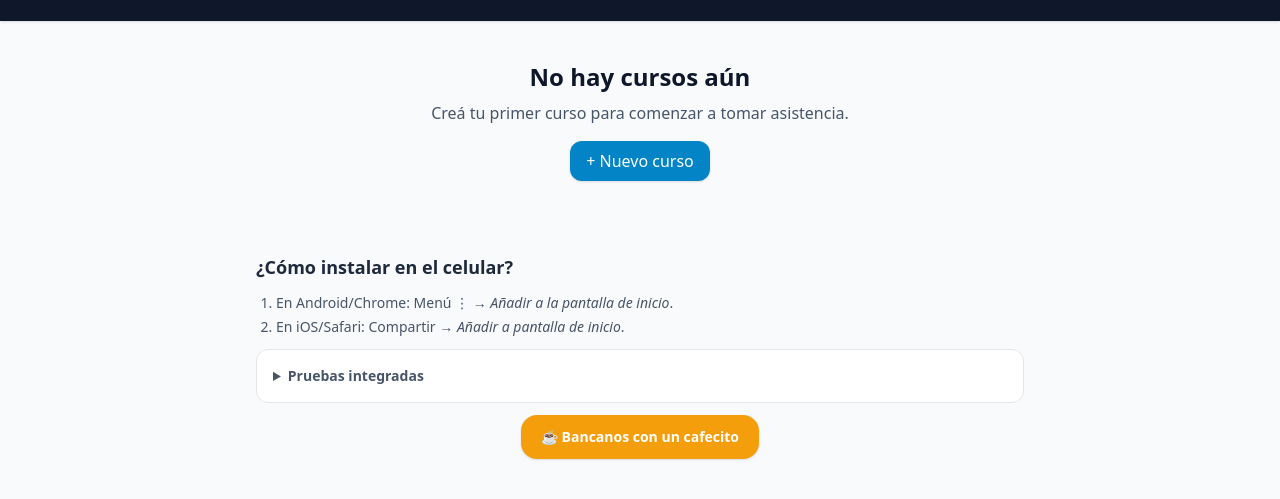
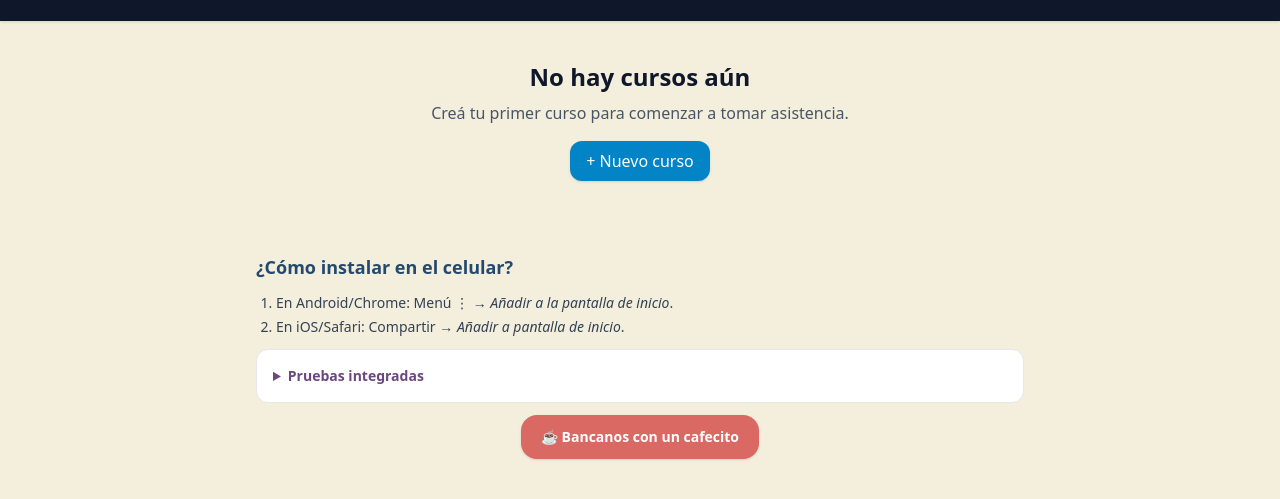
Before and after one commit to DocentesBrown/Asistenciometro, a plain HTML site: page index.html in a window 1280 px wide. Shown: the part 87-586 px from the top of the page. Drawn offline with nearby package versions, Linux system fonts and the light colour scheme.

Commit message:
Update index.html

```diff
--- a/index.html
+++ b/index.html
@@ -5,49 +5,56 @@
     <meta name="viewport" content="width=device-width, initial-scale=1" />
     <title>Asistencia de Estudiantes</title>
 
-    <!-- Tailwind (estilos rápidos) -->
+    <!-- Tailwind -->
     <script src="https://cdn.tailwindcss.com"></script>
 
     <!-- Manifest -->
     <link rel="manifest" href="manifest.json" />
-    <meta name="theme-color" content="#0ea5e9" />
+    <meta name="theme-color" content="#24496e" />
+    <!-- SheetJS para .xlsx -->
+    <script src="https://cdn.jsdelivr.net/npm/xlsx@0.18.5/dist/xlsx.full.min.js" crossorigin></script>
 
-    <!-- SheetJS para exportar a .xlsx -->
-    <script src="https://cdn.jsdelivr.net/npm/xlsx@0.18.5/dist/xlsx.full.min.js" crossorigin></script>
+    <style>
+      :root{
+        --azul:#24496e;   /* header / primario */
+        --crema:#f3efdc;  /* fondo */
+        --violeta:#6c467e;/* acentos */
+        --salmon:#da6863; /* CTA cafecito */
+      }
+    </style>
   </head>
-  <body class="min-h-dvh bg-slate-50 text-slate-900">
+  <body class="min-h-dvh text-slate-900" style="background:var(--crema);">
     <div id="root"></div>
 
     <!-- React 18 + ReactDOM UMD (sin JSX) -->
     <script src="https://unpkg.com/react@18/umd/react.production.min.js" crossorigin></script>
     <script src="https://unpkg.com/react-dom@18/umd/react-dom.production.min.js" crossorigin></script>
 
-    <!-- App (sin JSX / sin Babel) -->
     <script src="app.js"></script>
 
-    <!-- Registro del Service Worker -->
     <script>
       if ('serviceWorker' in navigator) {
-        navigator.serviceWorker.register('./sw.js').catch(() => {});
+        navigator.serviceWorker.register('./sw.js').catch(()=>{});
       }
     </script>
 
-    <footer id="ayuda" class="p-6 md:p-8 text-sm text-slate-600">
+    <footer id="ayuda" class="p-6 md:p-8 text-sm text-slate-700">
       <div class="max-w-3xl mx-auto space-y-3">
-        <h3 class="text-base md:text-lg font-semibold text-slate-800">¿Cómo instalar en el celular?</h3>
+        <h3 class="text-base md:text-lg font-semibold" style="color:var(--azul)">¿Cómo instalar en el celular?</h3>
         <ol class="list-decimal ml-5 space-y-1">
           <li>En Android/Chrome: Menú ⋮ → <em>Añadir a la pantalla de inicio</em>.</li>
           <li>En iOS/Safari: Compartir → <em>Añadir a pantalla de inicio</em>.</li>
         </ol>
 
         <details class="mt-6 bg-white rounded-xl border p-4">
-          <summary class="cursor-pointer font-semibold">Pruebas integradas</summary>
+          <summary class="cursor-pointer font-semibold" style="color:var(--violeta)">Pruebas integradas</summary>
           <div id="tests-output" class="mt-3 text-sm"></div>
         </details>
 
         <div class="mt-8 text-center">
           <a href="https://cafecito.app/docentesbrown" target="_blank" rel="noopener"
-             class="inline-block px-5 py-3 rounded-2xl bg-amber-500 hover:bg-amber-600 text-white font-semibold shadow">
+             class="inline-block px-5 py-3 rounded-2xl text-white font-semibold shadow"
+             style="background:var(--salmon)">
             ☕ Bancanos con un cafecito
           </a>
         </div>
```
